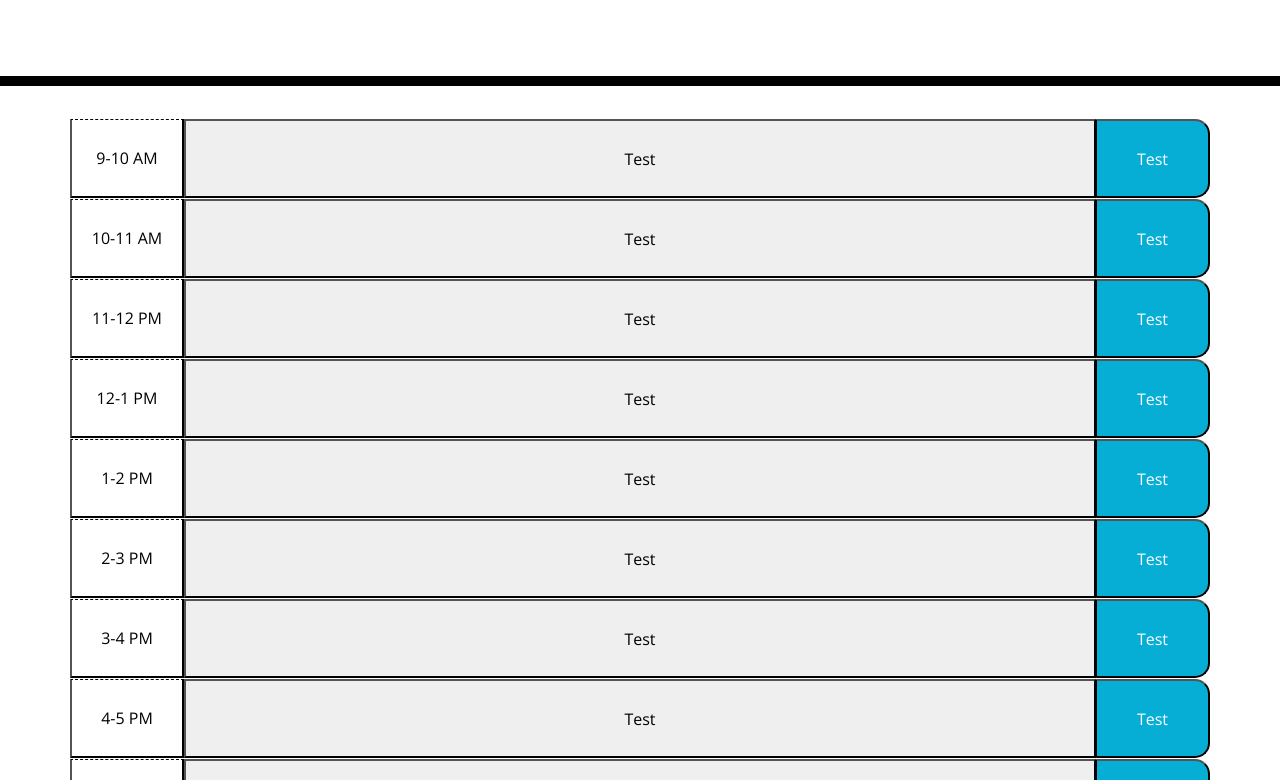
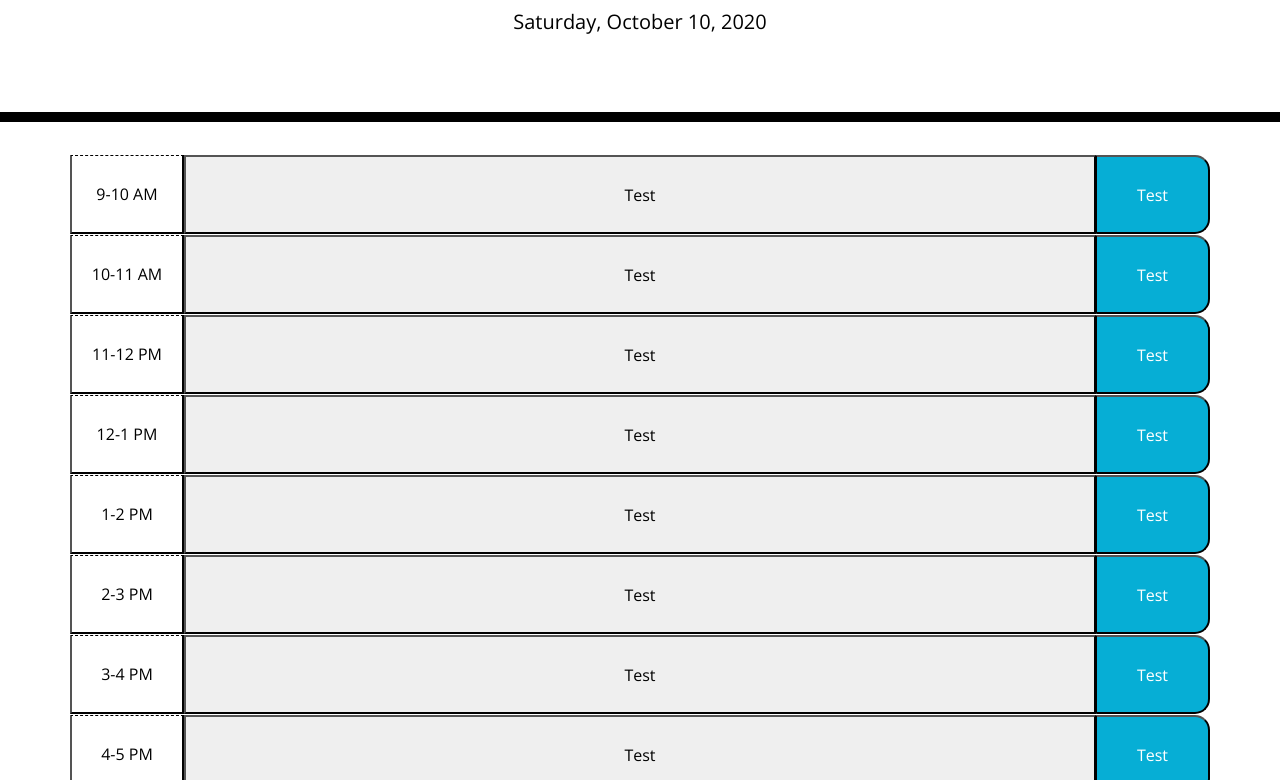
Before and after one commit to skolnikskolnik/imater, a plain HTML site: page index.html in a window 1280 px wide. Shown: the part 182-962 px from the top of the page. Drawn offline with nearby package versions, Linux system fonts and the light colour scheme.

Commit message:
current date displayed

```diff
--- a/index.html
+++ b/index.html
@@ -81,6 +81,17 @@
             //Stores the month as a number (subtract one since it starts at zero)
             var month = date.getMonth();
             var hourOfDay = date.getHours();
+            var dayOfWeek = date.getDay();
+            var year = date.getFullYear();
+            console.log(year);
+
+
+            //Display them to the screen
+            var dateDisplay = $("#currentDay");
+            var months = ["January", "February", "March", "April", "May", "June", "July", "August", "September", "October", "November", "December"];
+            var daysOfWeek = ["Sunday", "Monday", "Tuesday", "Wednesday", "Thursday", "Friday", "Saturday"];
+            dateDisplay.text(daysOfWeek[dayOfWeek] + ", " + months[month] + " " + dateOfMonth + ", " + year);
+
 
         });
     </script>
```
